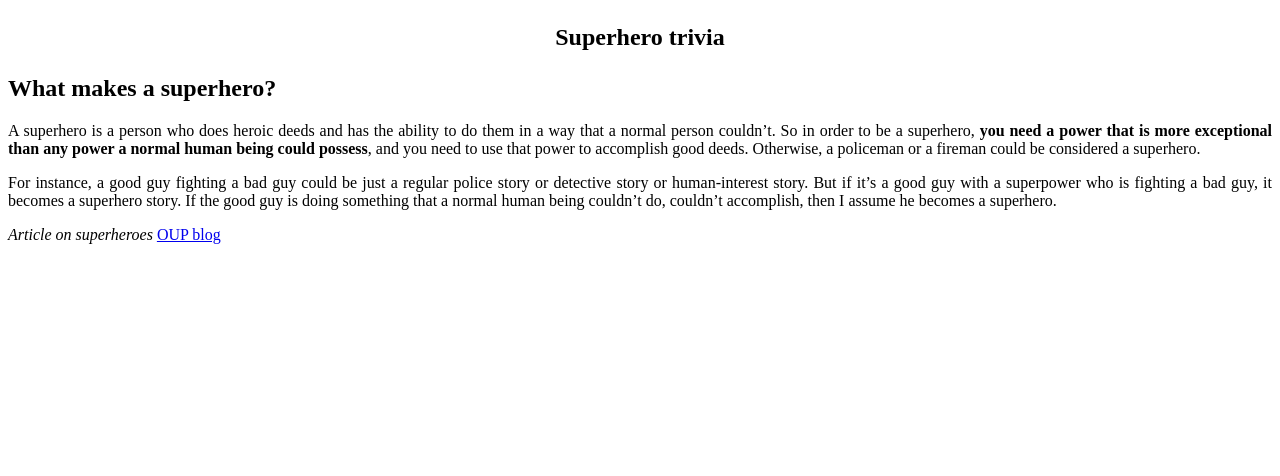
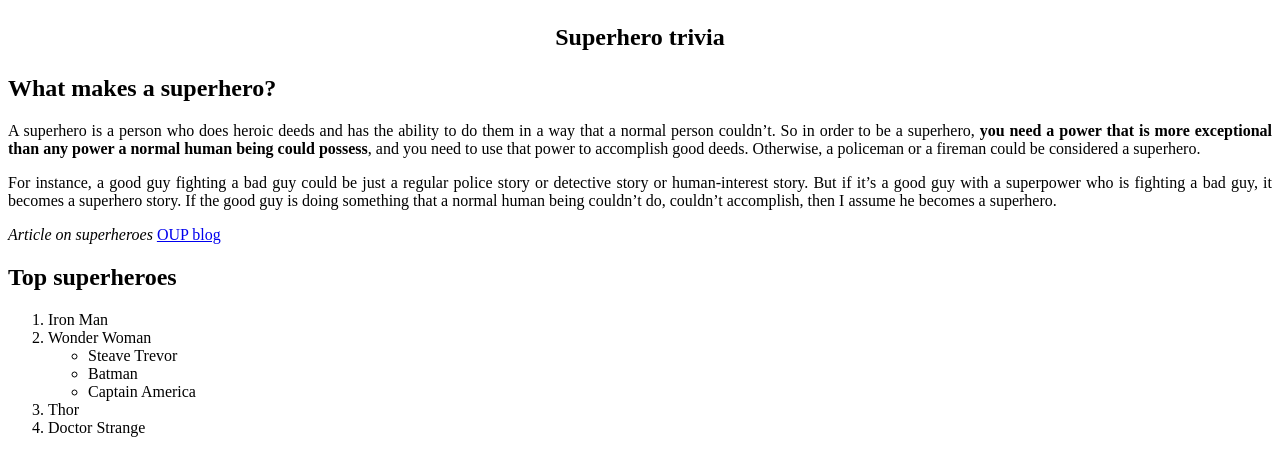
Before and after one commit to AnastasiaPodupeiko/task00, a plain HTML site: page index.html in a window 1280 px wide. Drawn offline with Linux system fonts and the light colour scheme.

Commit message:
Added list top superheroes

```diff
--- a/index.html
+++ b/index.html
@@ -12,5 +12,18 @@
     <first h2><p align="justify"> A superhero is a person who does heroic deeds and has the ability to do them in a way that a normal person couldn’t. So in order to be a superhero, <b>you need a power that is more exceptional than any power a normal human being could possess</b>, and you need to use that power to accomplish good deeds. Otherwise, a policeman or a fireman could be considered a superhero.</p></first h2>
     <first h2><p align="justify">For instance, a good guy fighting a bad guy could be just a regular police story or detective story or human-interest story. But if it’s a good guy with a superpower who is fighting a bad guy, it becomes a superhero story. If the good guy is doing something that a normal human being couldn’t do, couldn’t accomplish, then I assume he becomes a superhero.</p></first h2>
         <p><first h2><i>Article on superheroes</i> <a href="https://blog.oup.com/2018/11/stan-lee-what-is-a-superhero/">OUP blog</a></first h2></p>
+            <p><h2>Top superheroes</h2></p>
+            <ol type="1">
+                <li>Iron Man</li>
+                <li>Wonder Woman</li>
+                <ul type="circle">
+                    <li>Steave Trevor</li>
+                    <li>Batman</li>
+                    <li>Captain America</li>
+                </ul>
+                <li>Thor</li>
+                <li>Doctor Strange</li>
+            </ol>
+
 </body>
 </html>
```
